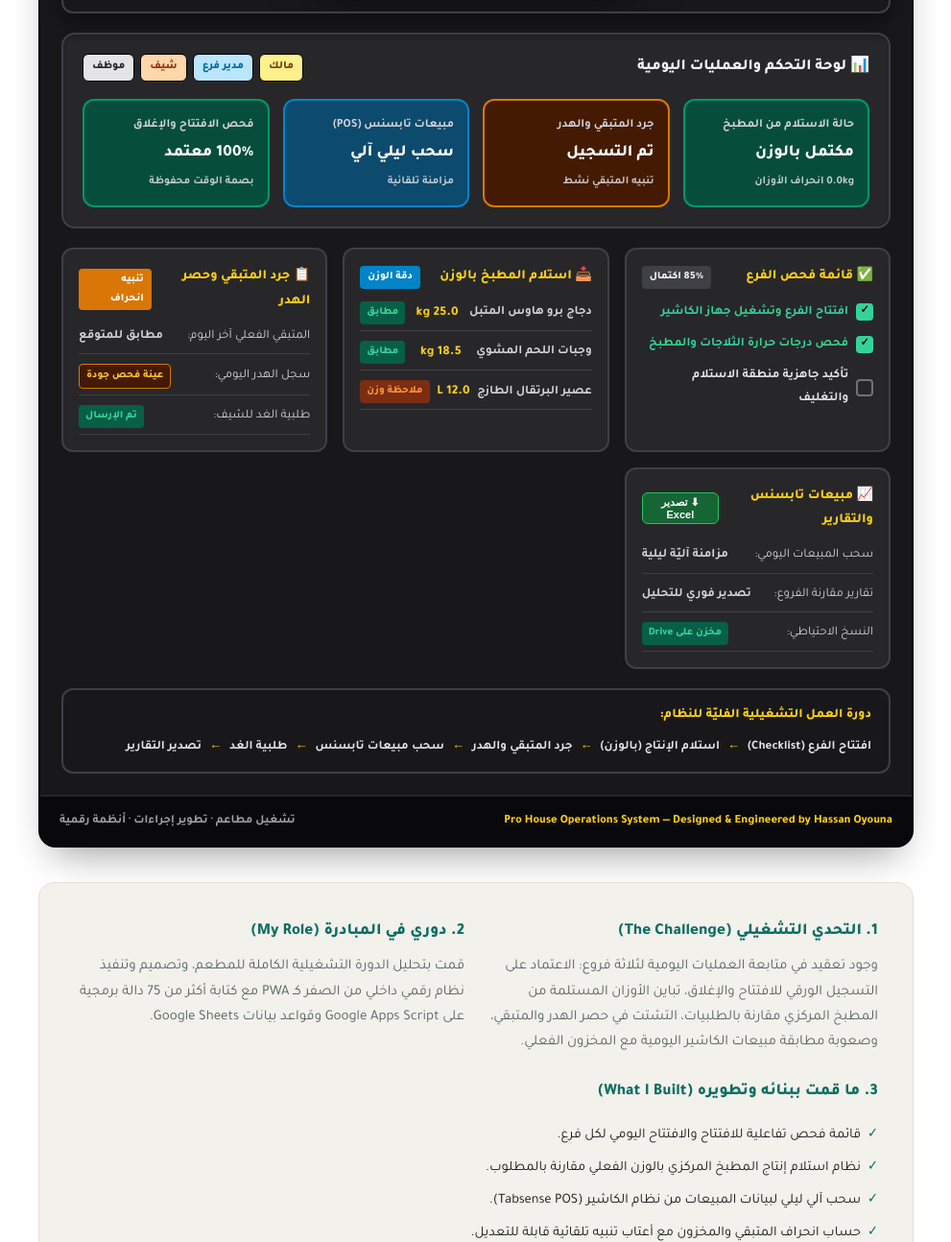
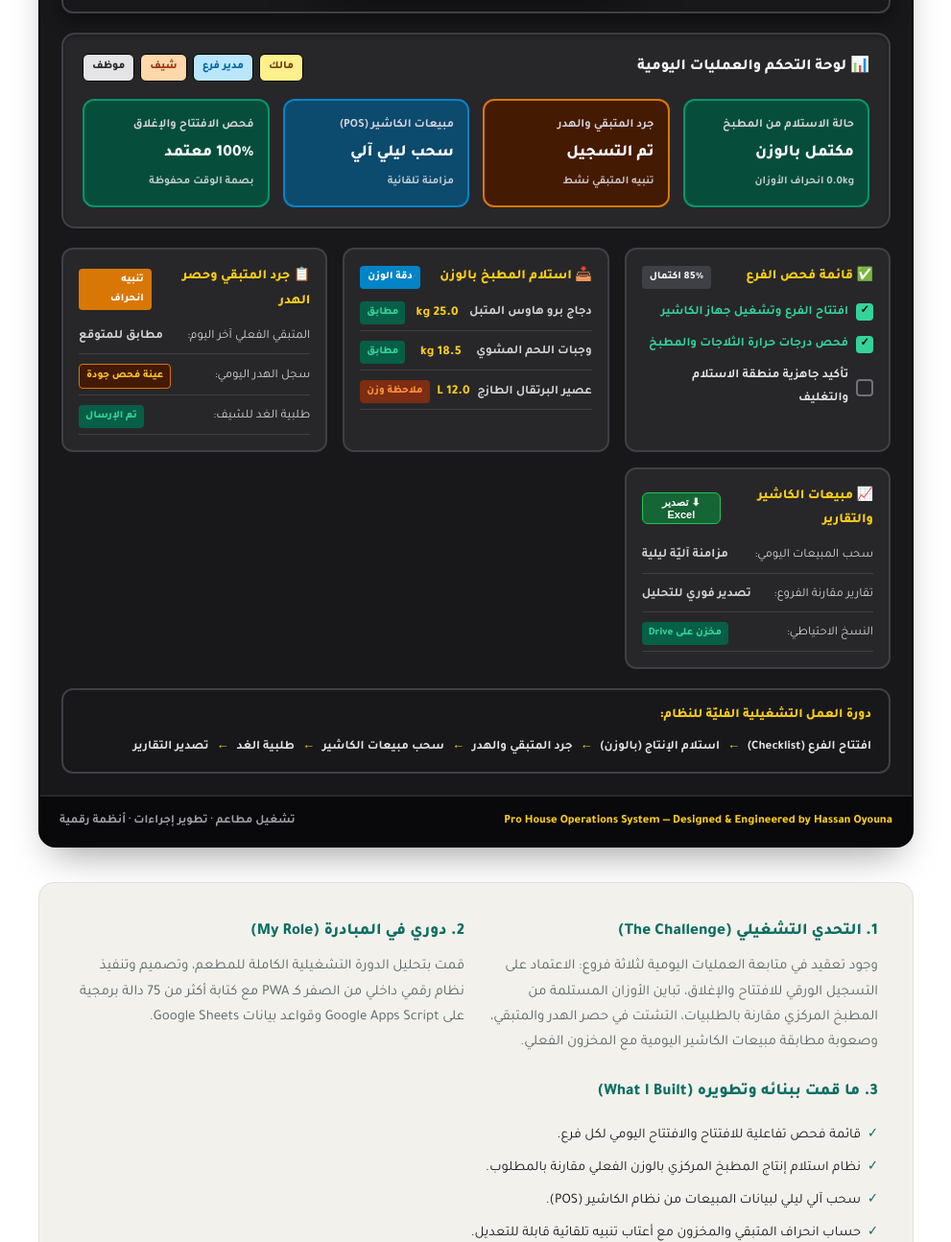
Before and after one commit to hasanoyounalsoud-stack/hasanoyounalsoud, a plain HTML site: page index.html in a window 1280 px wide. Shown: the part 2386-3680 px from the top of the page at 96% size, without its empty margins (144-1135 px from the left). Drawn offline with Linux system fonts and the light colour scheme.

Commit message:
Replace Tabsense with الكاشير (POS) across entire website and CV document

```diff
--- a/index.html
+++ b/index.html
@@ -238,7 +238,7 @@
                 <span class="ph-kpi-sub" data-ar="تنبيه المتبقي نشط" data-en="Stock Alert Active">تنبيه المتبقي نشط</span>
               </div>
               <div class="ph-kpi info">
-                <span class="ph-kpi-lbl" data-ar="مبيعات تابسنس (POS)" data-en="Tabsense POS Sync">مبيعات تابسنس (POS)</span>
+                <span class="ph-kpi-lbl" data-ar="مبيعات الكاشير (POS)" data-en="POS Sales Sync">مبيعات الكاشير (POS)</span>
                 <span class="ph-kpi-val" data-ar="سحب ليلي آلي" data-en="Automated Nightly Pull">سحب ليلي آلي</span>
                 <span class="ph-kpi-sub" data-ar="مزامنة تلقائية" data-en="Auto Sync">مزامنة تلقائية</span>
               </div>
@@ -325,7 +325,7 @@
             <!-- Module 4: POS Sales & Reports -->
             <div class="ph-module-card">
               <div class="ph-mod-head">
-                <span data-ar="📈 مبيعات تابسنس والتقارير" data-en="📈 POS & Reports">📈 مبيعات تابسنس والتقارير</span>
+                <span data-ar="📈 مبيعات الكاشير والتقارير" data-en="📈 POS & Reports">📈 مبيعات الكاشير والتقارير</span>
                 <button class="ph-excel-btn" data-ar="⬇ تصدير Excel" data-en="⬇ Export Excel">⬇ تصدير Excel</button>
               </div>
               <div class="ph-mod-body">
@@ -356,7 +356,7 @@
               <span class="ph-arr">←</span>
               <span data-ar="جرد المتبقي والهدر" data-en="Stocktake & Waste">جرد المتبقي والهدر</span>
               <span class="ph-arr">←</span>
-              <span data-ar="سحب مبيعات تابسنس" data-en="Tabsense POS Sync">سحب مبيعات تابسنس</span>
+              <span data-ar="سحب مبيعات الكاشير" data-en="POS Sales Sync">سحب مبيعات الكاشير</span>
               <span class="ph-arr">←</span>
               <span data-ar="طلبية الغد" data-en="Next-Day Kitchen Order">طلبية الغد</span>
               <span class="ph-arr">←</span>
@@ -410,7 +410,7 @@
             <ul class="cs-features">
               <li data-ar="قائمة فحص تفاعلية للافتتاح والافتتاح اليومي لكل فرع." data-en="Interactive opening and closing checklists for each branch.">قائمة فحص تفاعلية للافتتاح والافتتاح اليومي لكل فرع.</li>
               <li data-ar="نظام استلام إنتاج المطبخ المركزي بالوزن الفعلي مقارنة بالمطلوب." data-en="Central kitchen production intake module measuring actual vs requested weights.">نظام استلام إنتاج المطبخ المركزي بالوزن الفعلي مقارنة بالمطلوب.</li>
-              <li data-ar="سحب آلي ليلي لبيانات المبيعات من نظام الكاشير (Tabsense POS)." data-en="Automated nightly sales data pull from Tabsense POS system.">سحب آلي ليلي لبيانات المبيعات من نظام الكاشير (Tabsense POS).</li>
+              <li data-ar="سحب آلي ليلي لبيانات المبيعات من نظام الكاشير (POS)." data-en="Automated nightly sales data pull from POS system.">سحب آلي ليلي لبيانات المبيعات من نظام الكاشير (POS).</li>
               <li data-ar="حساب انحراف المتبقي والمخزون مع أعتاب تنبيه تلقائية قابلة للتعديل." data-en="Leftover & inventory variance calculation with customizable alert thresholds.">حساب انحراف المتبقي والمخزون مع أعتاب تنبيه تلقائية قابلة للتعديل.</li>
               <li data-ar="سجل حصر الهدر اليومي وتصنيفه حسب السبب وطلب طلبيات اليوم التالي." data-en="Daily waste logging categorized by reason and next-day kitchen order generation.">سجل حصر الهدر اليومي وتصنيفه حسب السبب وطلب طلبيات اليوم التالي.</li>
               <li data-ar="نظام حماية بـ 4 أدوار وصلاحيات دخول برقم سري (مالك، مدير فرع، شيف، موظف)." data-en="4-role PIN security architecture (Owner, Branch Manager, Chef, Employee).">نظام حماية بـ 4 أدوار وصلاحيات دخول برقم سري (مالك، مدير فرع، شيف، موظف).</li>
```
Also changed, not shown: cv.html (+1 -1 lines), 1 other file.
